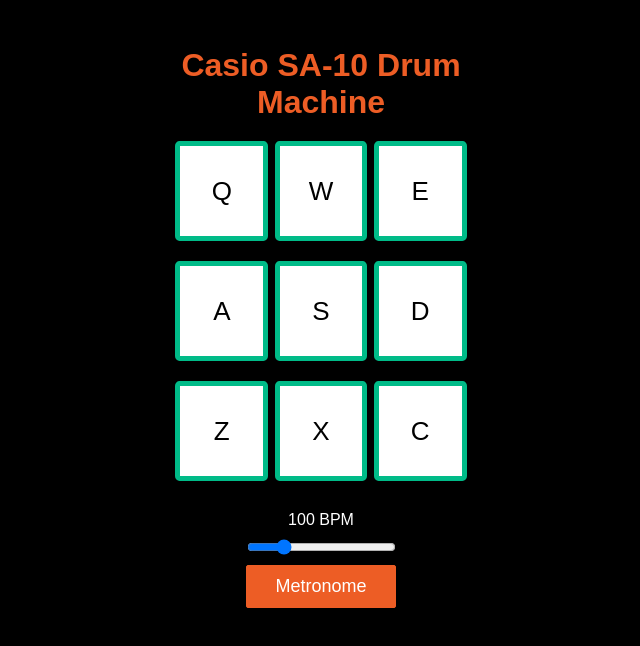
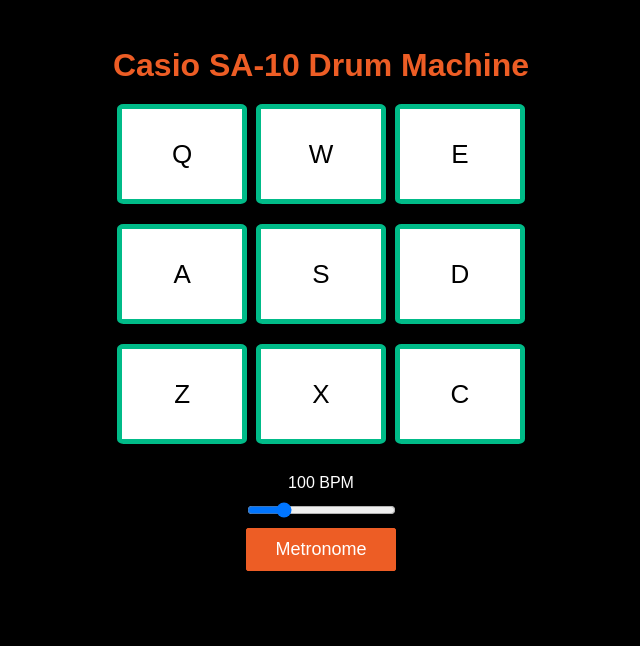
Before and after one commit to apieschel/react-redux-drum-machine, a React (Create React App) app: page / in a window 1280 px wide. Shown: the top 646 px of the page, without its empty margins (319-959 px from the left). Built offline with nearby package versions, Linux system fonts and the light colour scheme.

Commit message:
🏠🍘 Checkpoint ./src/drum-machine.css:2265073/25

```diff
--- a/src/drum-machine.css
+++ b/src/drum-machine.css
@@ -122,7 +122,7 @@ div {
   }
 
   #display {
-    width:25%;
+    width:35%;
   }
 
   .drum-pad {
@@ -157,7 +157,7 @@ div {
 }
 
 
-@media screen and (max-width:600px) {
+@media screen and (max-width:350px) {
   .pad-container {
     grid-template-columns: 29% 29% 29%;
     grid-column-gap: 2%;
@@ -169,7 +169,7 @@ div {
 
   .drum-pad {
     box-sizing: border-box;
-    height: 100px;
+    height: 70px;
   }
 
   h1 {
```
